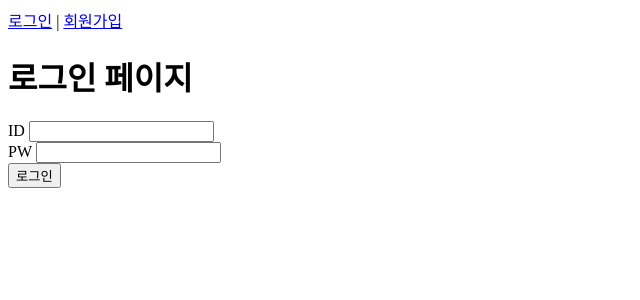
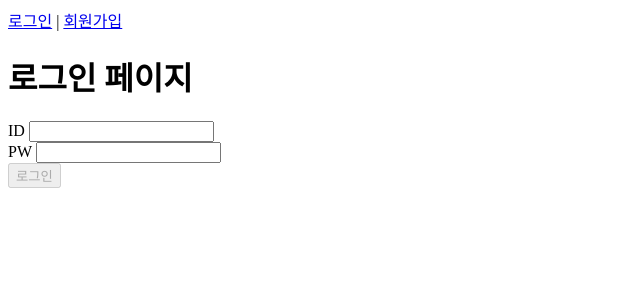
Before and after one commit to seinJOO/Today-I-Learned, a Vue app in the folder vue/vue-endgame/vue-til/: page /login in a window 1280 px wide. Shown: the top 300 px of the page, without its empty margins (0-640 px from the left). Built offline with nearby package versions, Linux system fonts and the light colour scheme.

Commit message:
4-3 로그인 폼 : 유효성 검사

```diff
--- a/vue/vue-endgame/vue-til/package.json
+++ b/vue/vue-endgame/vue-til/package.json
@@ -22,6 +22,7 @@
     "@vue/cli-service": "^5.0.8",
     "@vue/eslint-config-prettier": "^5.0.0",
     "@vue/test-utils": "1.0.0-beta.29",
+    "babel-eslint": "^10.0.3",
     "eslint-plugin-vue": "^9.2.0",
     "prettier": "^1.19.1",
     "vue-template-compiler": "^2.6.10"
--- a/vue/vue-endgame/vue-til/src/components/LoginForm.vue
+++ b/vue/vue-endgame/vue-til/src/components/LoginForm.vue
@@ -8,13 +8,18 @@
       <label for="password"> PW </label>
       <input id="password" type="text" v-model="password" />
     </div>
-    <button type="submit">로그인</button>
+    <button :disabled="!isUsernameValid || !password" type="submit">
+      <!-- v-bind:disabled="함수" => 함수가 false일 때 disabled는 true-->
+      <!-- !password : v-model="password"에 데이터가 없을 경우 false -->
+      로그인
+    </button>
     <p>{{ logMessage }}</p>
   </form>
 </template>
 
 <script>
 import { loginUser } from '@/api/index';
+import { validateEmail } from '@/utils/validation';
 
 export default {
   data() {
@@ -24,24 +29,25 @@ export default {
       logMessage: '',
     };
   },
+  computed: {
+    //props든, data든, store든 데이터의 변화에 따라서 내용을 자동으로 계산해주는 연산식!
+    isUsernameValid() {
+      // boolean을 반환해올것이기 때문에 is~~()
+      return validateEmail(this.username);
+      // username의 데이터가 한글자한글자 바뀔때마다 validateEmail()이 실행될 것
+    },
+  },
   methods: {
     async submitForm() {
       try {
-        // 비즈니스 로직
         const userData = {
           username: this.username,
           password: this.password,
         };
-        //const response = await loginUser(userData);
-        //console.log(response);
-        // 콘솔에 출력 시 response는 정해진 형식으로 수신됨
-
-        // data 부분에 우리가 원하는 정보가 있음 => response의 data를 바로 꺼내기 {data}
         const { data } = await loginUser(userData);
         console.log(data.user.username);
         this.logMessage = `${data.user.username}님 환영합니다`;
       } catch (error) {
-        // 에러 핸들링할 코드
         console.log(error); //=> try-catch를 통해 어떤 부분에서 에러가 났는지 콘솔에서 확인 가능
         console.log(error.response); // 에러에 대한 response를 볼 수 있음.
         console.log(error.response.data); // response의 data부분만 출력 - Authentication failed. Wrong password.
--- /dev/null
+++ b/vue/vue-endgame/vue-til/src/utils/validation.js
@@ -0,0 +1,6 @@
+function validateEmail(email) {
+  var re = /^(([^<>()[\]\\.,;:\s@"]+(\.[^<>()[\]\\.,;:\s@"]+)*)|(".+"))@((\[[0-9]{1,3}\.[0-9]{1,3}\.[0-9]{1,3}\.[0-9]{1,3}\])|(([a-zA-Z\-0-9]+\.)+[a-zA-Z]{2,}))$/;
+  return re.test(String(email).toLowerCase());
+}
+
+export { validateEmail };
```
Also changed, not shown: vue/vue-endgame/vue-til/.eslintrc.js.
